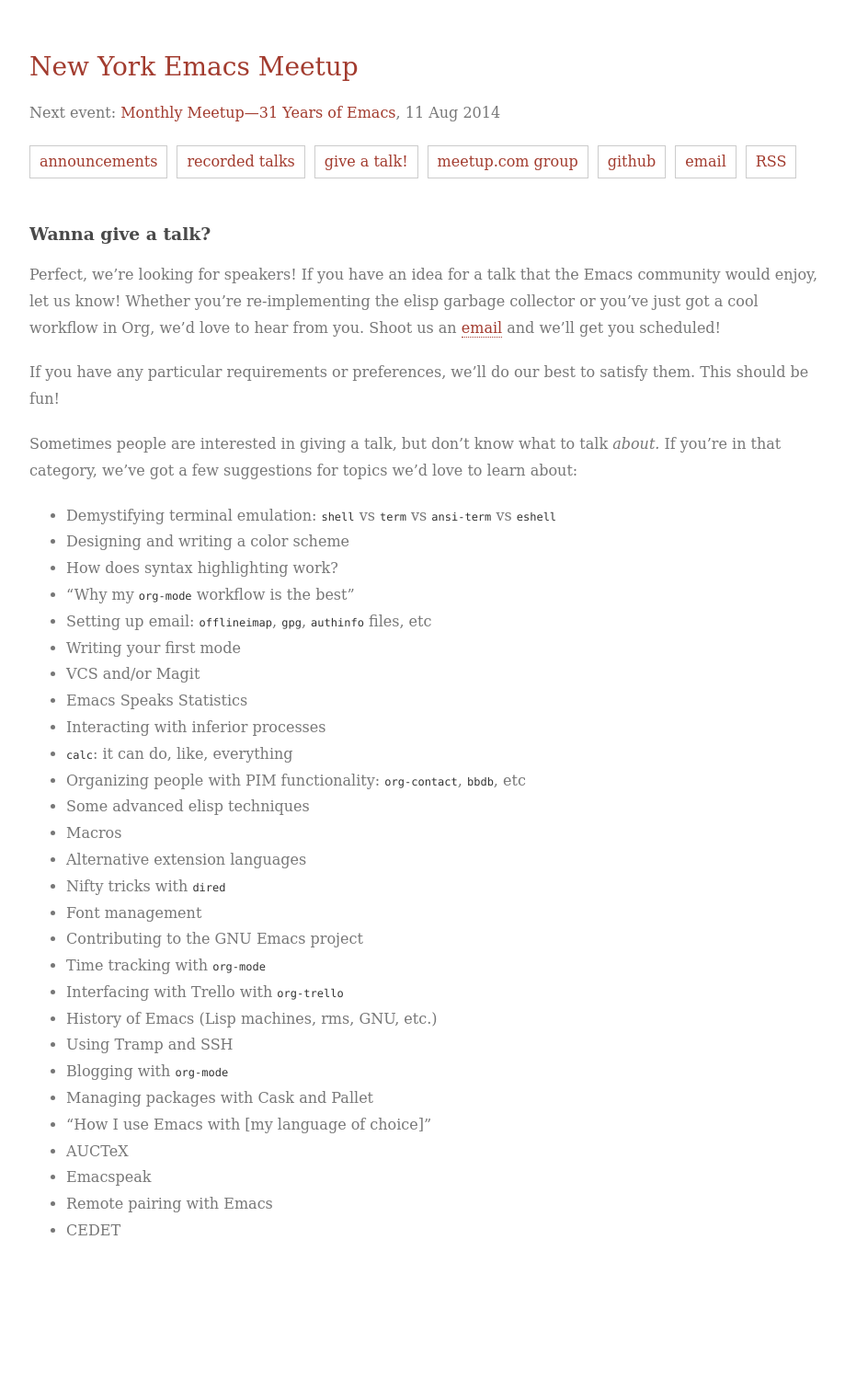
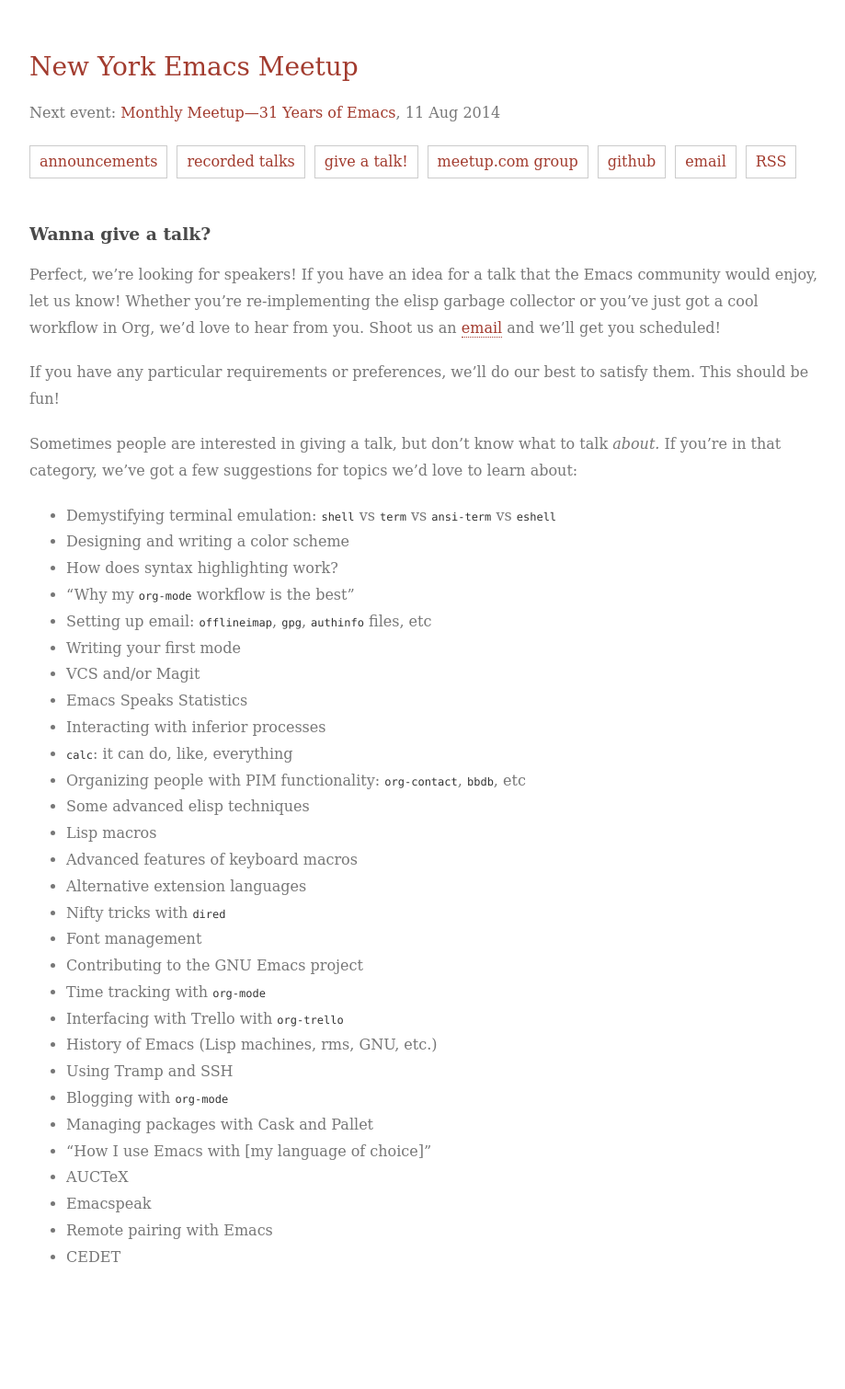
Before and after one commit to emacsnyc/emacsnyc.github.io, a Jekyll site: the page built from giving-a-talk.md, in a window 1280 px wide. Shown: the whole page at 92% size, without its empty margins (178-1097 px from the left). Built offline with Jekyll 4.4.1, drawn with Linux system fonts in a browser that asks for light colours; before the commit the page ends 1481 px from its top, so only the background shows below that.

Commit message:
disambiguate "macros" in list of topics

```diff
--- a/giving-a-talk.md
+++ b/giving-a-talk.md
@@ -23,7 +23,8 @@ Sometimes people are interested in giving a talk, but don't know what to talk *a
 * `calc`: it can do, like, everything
 * Organizing people with PIM functionality: `org-contact`, `bbdb`, etc
 * Some advanced elisp techniques
-* Macros
+* Lisp macros
+* Advanced features of keyboard macros
 * Alternative extension languages
 * Nifty tricks with `dired`
 * Font management
```
